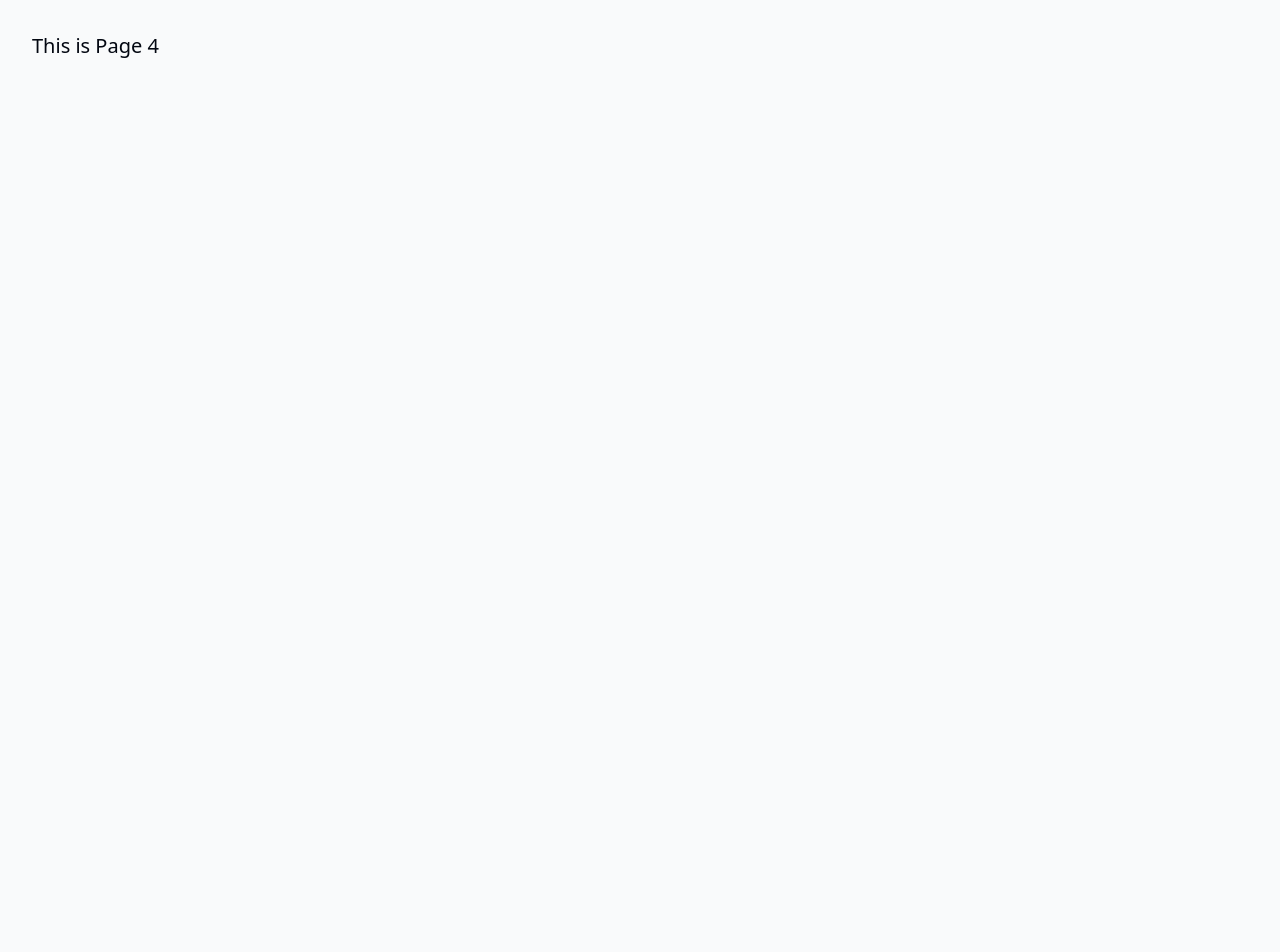
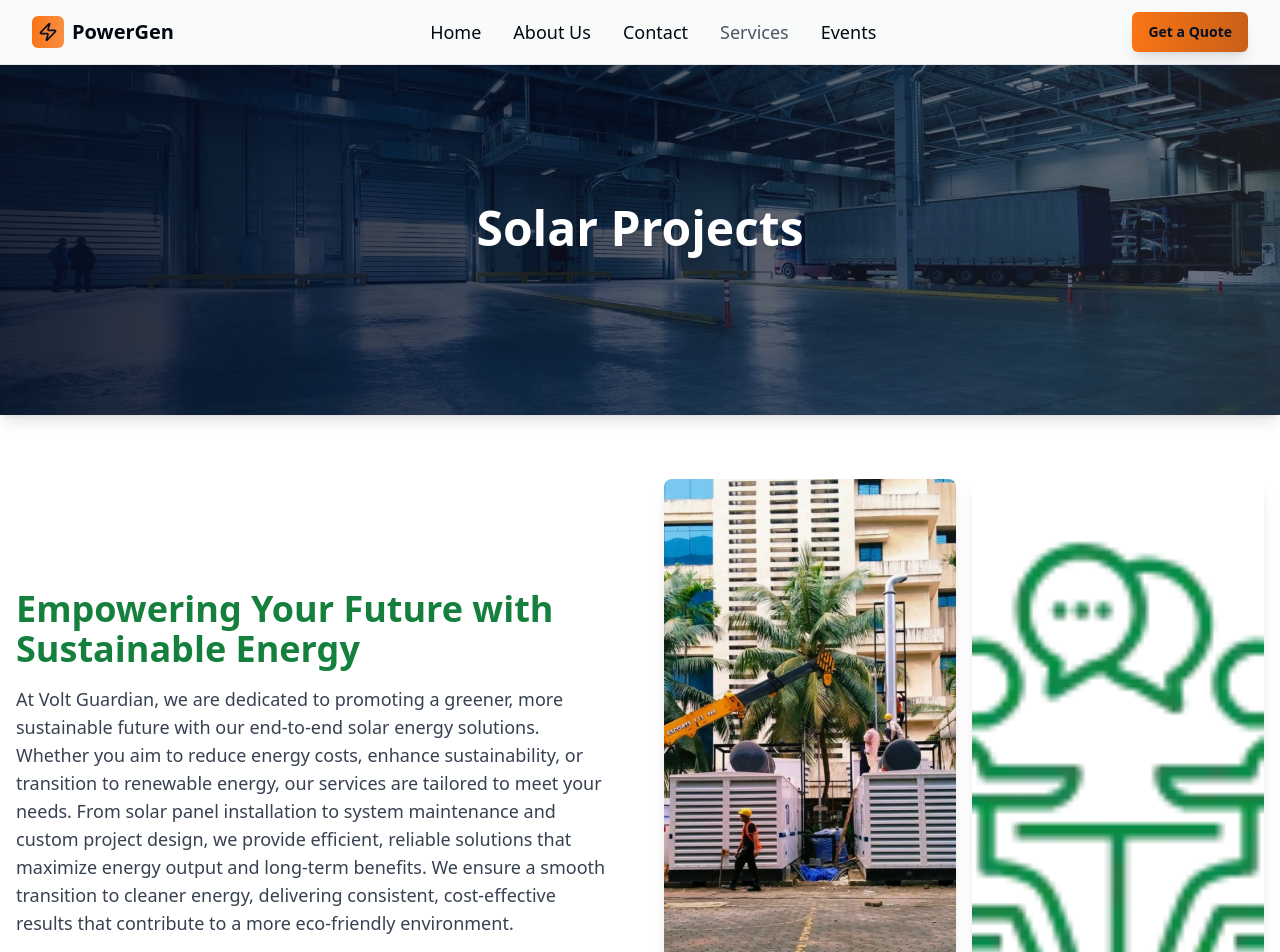
Before and after one commit to viraj-gavade/volt-guardian-web, a React (Vite) app in the folder Frontend/: page /page4 in a window 1280 px wide. Shown: the top 952 px of the page. Before the commit the page ends 800 px from the top, so only its background shows below. Built offline with nearby package versions, Linux system fonts and the light colour scheme.

Commit message:
`feat: Updated Page4 component with new features, sections and components`

```diff
--- a/Frontend/src/pages/Page4.tsx
+++ b/Frontend/src/pages/Page4.tsx
@@ -1,2 +1,100 @@
-const Page4 = () => <div className="p-8 text-xl">This is Page 4</div>;
+
+import Navbar from "@/components/Navbar";
+import Footer from "@/components/Footer";
+import ScrollToTopButton from "@/components/ui/ScrollToTop";
+import { Button } from "@/components/ui/button";
+import heroImage from "@/assets/working-1.jpg";
+import img1 from "@/assets/ChooseUs.webp";
+import img2 from "@/assets/Meet-the-Customer.webp";
+
+const features = [
+	{
+		title: "Reliable and Tailored Solutions",
+		description:
+			"We provide solar energy solutions customized to meet your unique energy needs. Our reliable and efficient systems are designed to deliver optimal performance and long-term value.",
+	},
+	{
+		title: "End-to-End Services",
+		description:
+			"From system design and installation to maintenance and ongoing support, we offer comprehensive services to ensure a hassle-free experience. Our team handles every step of your solar project with expertise and precision.",
+	},
+	{
+		title: "Latest Solar Technology",
+		description:
+			"We leverage cutting-edge solar technology to deliver high-performance and durable systems. Our focus on sustainability ensures that our solutions are eco-friendly and built for long-term energy efficiency.",
+	},
+	{
+		title: "Commitment to a Greener Future",
+		description:
+			"Whether you aim to lower energy costs or contribute to a more sustainable planet, our solar projects are designed to maximize savings and environmental impact. Trust us to make your transition to solar energy seamless and impactful.",
+	},
+];
+
+const Page4 = () => (
+	<div className="min-h-screen bg-background">
+		<Navbar />
+		<main>
+			{/* Hero Section */}
+			<section className="relative min-h-[350px] flex items-center justify-center bg-background">
+				<div className="relative w-full rounded-none overflow-hidden shadow-lg">
+					<img src={heroImage} alt="Solar Projects Hero" className="w-full h-[350px] object-cover" />
+					<div className="absolute inset-0 bg-gradient-to-r from-industrial-navy/90 via-industrial-navy/70 to-industrial-charcoal/60" />
+					<div className="absolute inset-0 flex flex-col items-center justify-center text-center px-4">
+						<h3 className="text-3xl sm:text-4xl lg:text-5xl font-bold text-white mb-6 leading-tight drop-shadow-lg">
+							Solar Projects
+						</h3>
+					</div>
+				</div>
+			</section>
+
+			{/* Info Section */}
+			<section className="py-16 bg-white">
+				<div className="container mx-auto px-4 flex flex-col md:flex-row items-center gap-12">
+					<div className="md:w-1/2 mb-8 md:mb-0">
+						<h2 className="text-3xl md:text-4xl font-bold text-green-700 mb-4">Empowering Your Future with Sustainable Energy</h2>
+						<p className="text-gray-700 text-lg mb-4">
+							At Volt Guardian, we are dedicated to promoting a greener, more sustainable future with our end-to-end solar energy solutions. Whether you aim to reduce energy costs, enhance sustainability, or transition to renewable energy, our services are tailored to meet your needs. From solar panel installation to system maintenance and custom project design, we provide efficient, reliable solutions that maximize energy output and long-term benefits. We ensure a smooth transition to cleaner energy, delivering consistent, cost-effective results that contribute to a more eco-friendly environment.
+						</p>
+					</div>
+					<div className="md:w-1/2 flex justify-center gap-4">
+						<div className="aspect-[8/16] w-1/2">
+							<img src={img1} alt="Solar Project 1" className="rounded-lg shadow-lg w-full h-full object-cover" />
+						</div>
+						<div className="aspect-[8/16] w-1/2">
+							<img src={img2} alt="Solar Project 2" className="rounded-lg shadow-lg w-full h-full object-cover" />
+						</div>
+					</div>
+				</div>
+			</section>
+
+			{/* Features Section */}
+			<section className="py-16 bg-white">
+				<div className="container mx-auto px-4">
+					<h2 className="text-2xl md:text-3xl font-bold text-center text-green-700 mb-10">Why Choose our Solar Projects?</h2>
+					<div className="grid grid-cols-1 md:grid-cols-2 gap-8">
+						{features.map((feature, idx) => (
+							<div key={idx} className="p-6 border rounded-lg shadow-sm bg-white">
+								<h3 className="text-xl font-semibold text-green-700 mb-2">{feature.title}</h3>
+								<p className="text-gray-700 text-base">{feature.description}</p>
+							</div>
+						))}
+					</div>
+				</div>
+			</section>
+
+			{/* Contact Section */}
+			<section className="py-12 bg-white">
+				<div className="container mx-auto px-4 text-center">
+					<h2 className="text-2xl md:text-3xl font-bold text-green-700 mb-4">Need Help with Easier Industrial Solutions? We Are Experts!</h2>
+					<Button className="bg-green-600 text-white font-semibold px-8 py-3 rounded-full shadow-lg hover:bg-green-700 transition-all duration-300 mt-4">
+						Contact Us
+					</Button>
+				</div>
+			</section>
+		</main>
+		<ScrollToTopButton />
+		<Footer />
+	</div>
+);
+
 export default Page4;
```
